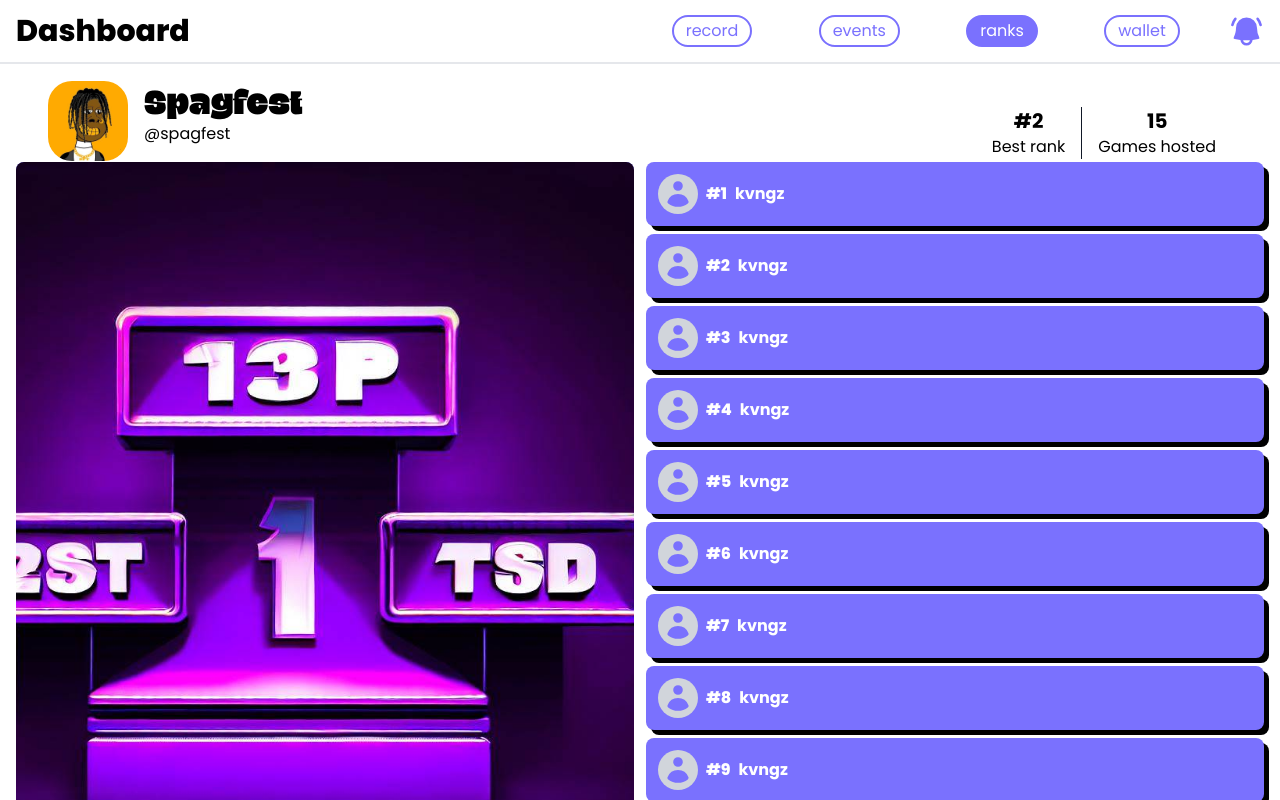
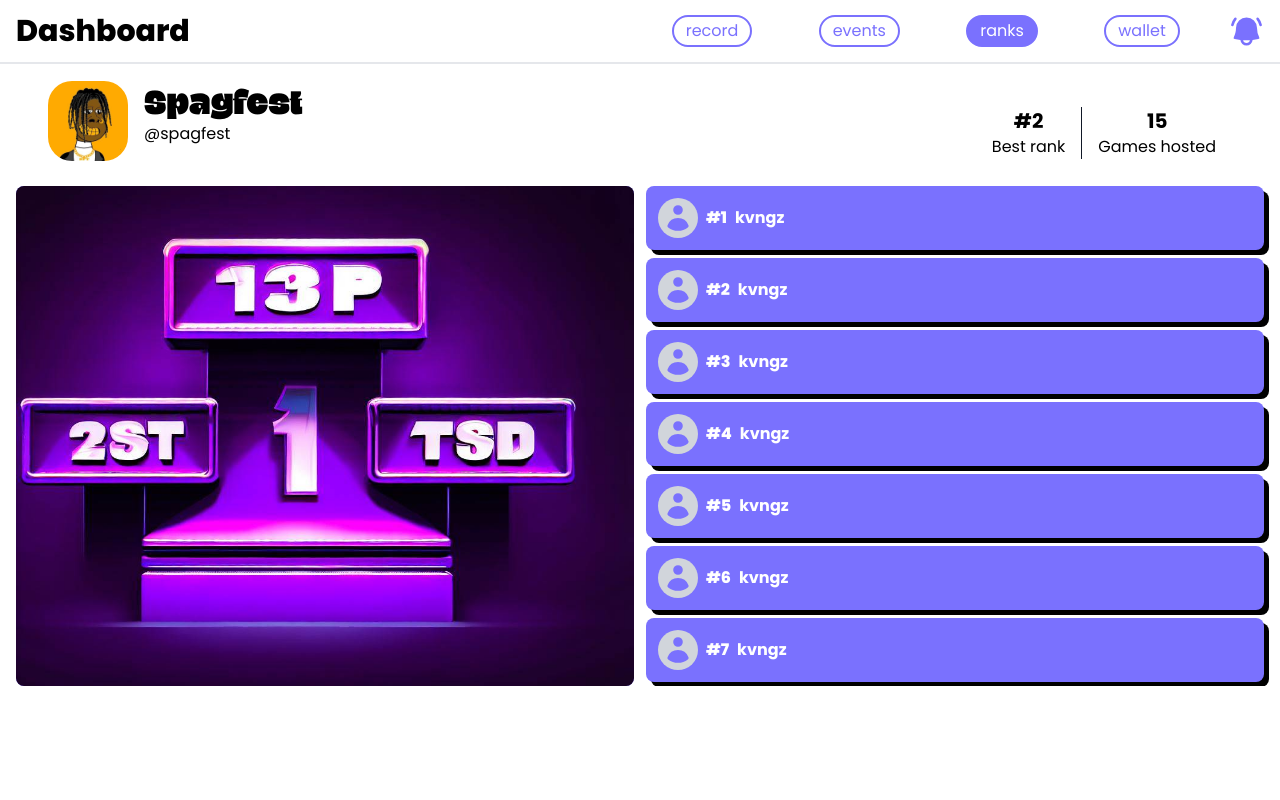
Before and after one commit to EsinShadrach/drawr, a Next.js app: page /dashboard/ranks in a window 1280 px wide. Shown: the top 800 px of the page. Built offline with nearby package versions, Linux system fonts and the light colour scheme.

Commit message:
set max-height to ranks page

```diff
--- a/app/dashboard/ranks/page.tsx
+++ b/app/dashboard/ranks/page.tsx
@@ -19,6 +19,7 @@ export const metadata :Metadata ={
 
 export default function RanksPage() {
   return (
+      <div className="mt-6 md:h-full max-h-[32rem] md:overflow-y-hidden md:pb-3">
     <div className="md:flex md:gap-3 md:items-center px-4 md:pr-1 md:h-full">
       <div className="hidden md:block flex-[1] w-full h-full relative bg-brand-purple overflow-clip rounded-lg">
         <div className="md:w-full md:h-full absolute">
@@ -37,5 +38,6 @@ export default function RanksPage() {
         ))}
       </div>
     </div>
+    </div>
   );
 }
```
